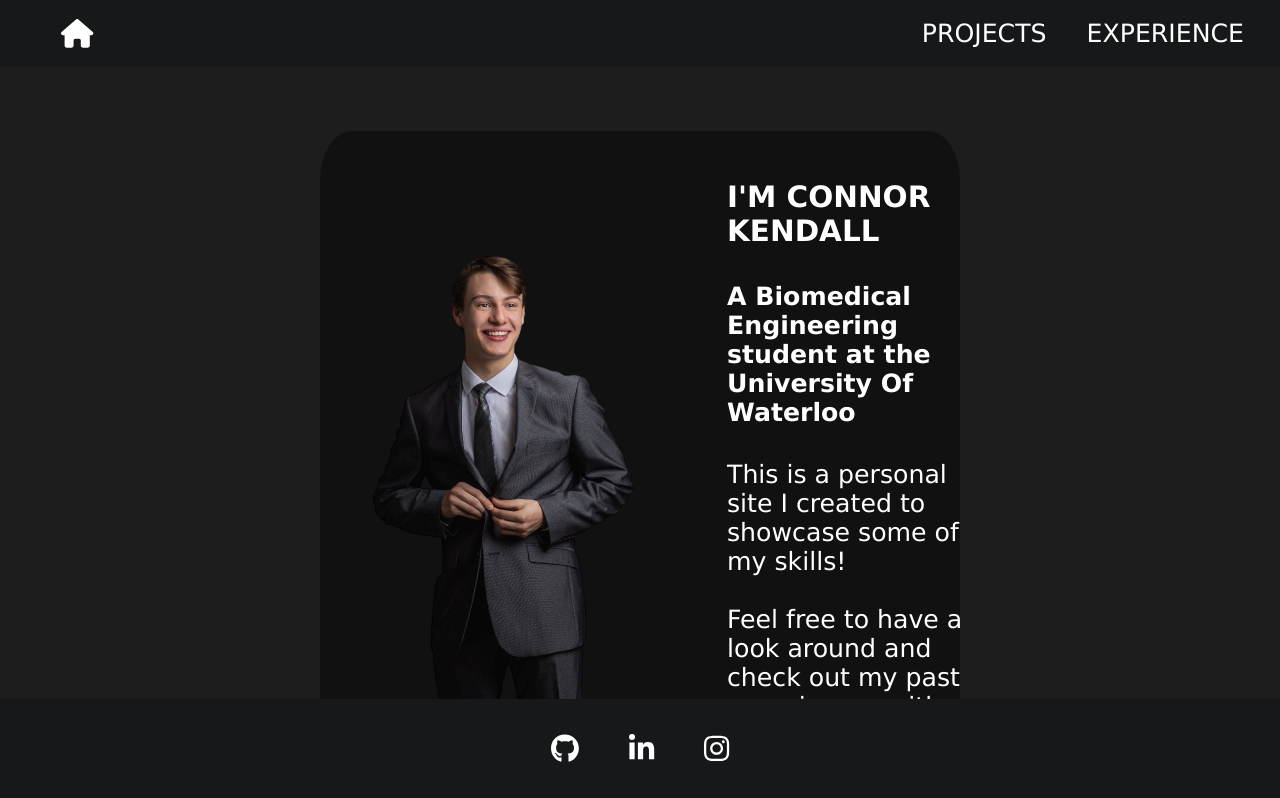
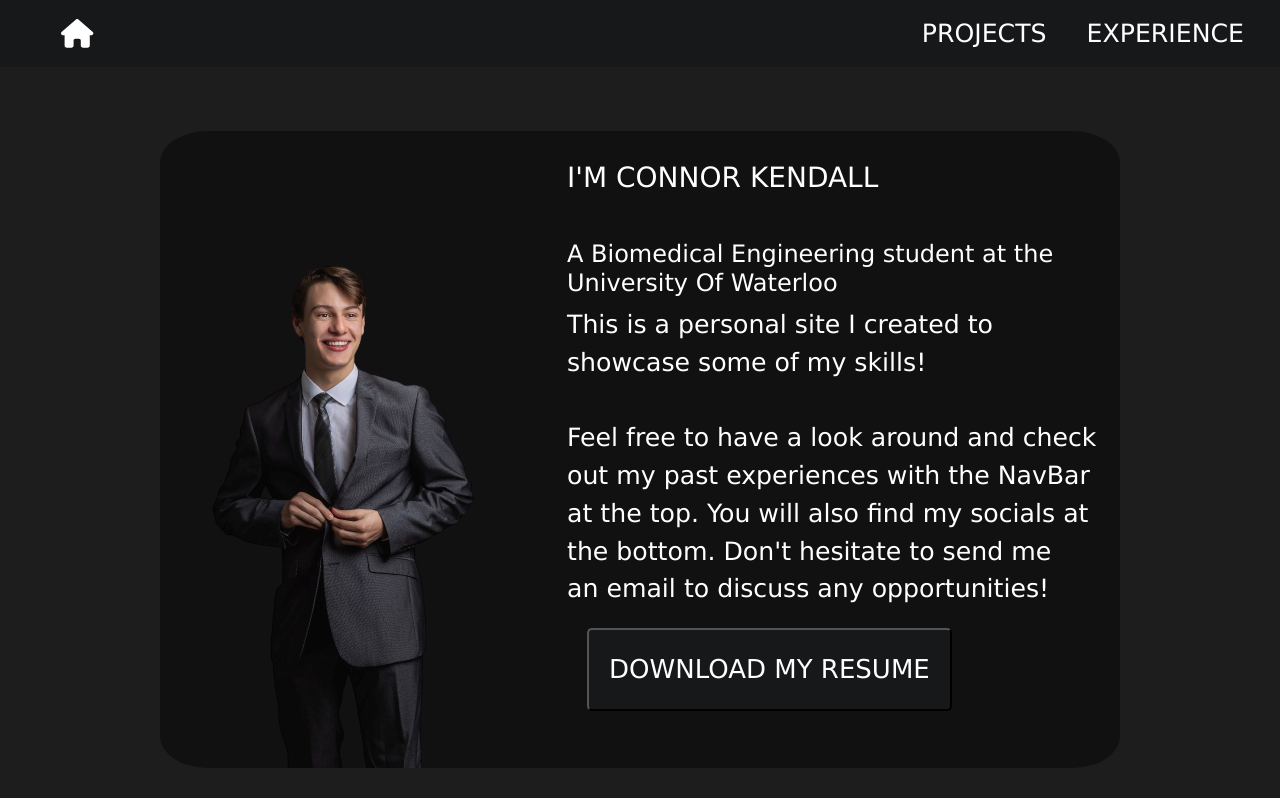
Before and after one commit to connor101kendall/personal-site, a React (Create React App) app: page / in a window 1280 px wide. Shown: the top 798 px of the page. Built offline with nearby package versions, Linux system fonts and the light colour scheme.

Commit message:
styling fix

```diff
--- a/public/index.html
+++ b/public/index.html
@@ -2,6 +2,7 @@
 <html lang="en">
   <head>
     <meta charset="utf-8" />
+    <link rel="stylesheet" href="https://cdn.jsdelivr.net/npm/bootstrap@4.0.0/dist/css/bootstrap.min.css" integrity="sha384-Gn5384xqQ1aoWXA+058RXPxPg6fy4IWvTNh0E263XmFcJlSAwiGgFAW/dAiS6JXm" crossorigin="anonymous">
     <link rel="icon" href="%PUBLIC_URL%/favicon.ico" />
     <meta name="viewport" content="width=device-width, initial-scale=1" />
     <meta name="theme-color" content="#000000" />
@@ -39,5 +40,8 @@
       To begin the development, run `npm start` or `yarn start`.
       To create a production bundle, use `npm run build` or `yarn build`.
     -->
+    <script src="https://code.jquery.com/jquery-3.2.1.slim.min.js" integrity="sha384-KJ3o2DKtIkvYIK3UENzmM7KCkRr/rE9/Qpg6aAZGJwFDMVNA/GpGFF93hXpG5KkN" crossorigin="anonymous"></script>
+    <script src="https://cdn.jsdelivr.net/npm/popper.js@1.12.9/dist/umd/popper.min.js" integrity="sha384-ApNbgh9B+Y1QKtv3Rn7W3mgPxhU9K/ScQsAP7hUibX39j7fakFPskvXusvfa0b4Q" crossorigin="anonymous"></script>
+    <script src="https://cdn.jsdelivr.net/npm/bootstrap@4.0.0/dist/js/bootstrap.min.js" integrity="sha384-JZR6Spejh4U02d8jOt6vLEHfe/JQGiRRSQQxSfFWpi1MquVdAyjUar5+76PVCmYl" crossorigin="anonymous"></script>
   </body>
 </html>
--- a/src/App.css
+++ b/src/App.css
@@ -3,6 +3,7 @@ body {
   font-family: 'Lucida Sans', 'Lucida Sans Regular', 'Lucida Grande', 'Lucida Sans Unicode', Geneva, Verdana, sans-serif;
   font-size: calc(10px + 1.9vmin);
   color: rgb(255, 255, 255);
+  height: 2rem;
 }
 
 .Container{
@@ -11,7 +12,7 @@ body {
   border-radius: 5%;
   height: auto;
   display: flex;
-  width: 50%;
+  width: 75%;
   margin: 0 auto;
   margin-top: 5%;
 }
--- a/src/Pages/Home.css
+++ b/src/Pages/Home.css
@@ -11,10 +11,10 @@ body {
     border-radius: 5%;
     height: auto;
     display: flex;
-    width: 50%;
+    width: 75%;
     margin: 0 auto;
     margin-top: 5%;
-    padding-top: 20px;
+    padding-top: 30px;
   }
 
   .Image{
--- a/src/Pages/pages.css
+++ b/src/Pages/pages.css
@@ -1,8 +1,6 @@
-.Link{
-  text-decoration: none;
-}
+
 .sizer{
-  height: 75vh;
+  height: 70vh;
 }
 .preview{
   width: 100%;
@@ -14,39 +12,12 @@
     width: 75%;
     padding: 20px;
     margin: 0 auto;
-    margin-top: 5%;
+    margin-top: 2%;
   }
   .box hr{
     border: 2px solid #873260;
     border-radius: 5px;
   }
-.grid{
-    display: grid;
-    grid-template-columns: repeat(auto-fit, minmax(300px, 1fr));
-}
-.wrapper{
-  position: relative;
-  overflow: hidden;
-  height: 300px;
-  font-size: 1.6rem;
-  text-align: center;
-  border: 1px solid grey;
-  padding: 25px;
-  border-radius: 5px;
-  }
-  .description{
-    position: absolute;
-    inset: 0;
-    font-size: 2rem;
-    padding: 1rem;
-    color: black;
-    background: white;
-    display: flex;
-    justify-content: center;
-    align-items: center;
-    transition: 500ms ease-in-out;
-    opacity: 0;
-  }
   .description:hover{
     opacity: 1;
     cursor: pointer;
--- a/src/components/Footer/Footer.css
+++ b/src/components/Footer/Footer.css
@@ -2,10 +2,10 @@
     background-color: #17181a;
     color: #ffffff;
     padding: 20px;
-    position: fixed;
     width: 100%;
     bottom: 0;
     text-align: center;
+    margin-top: 5%;
   }
 
 .Icon{
```
Also changed, not shown: src/Pages/Home.js (+4 -3 lines).
